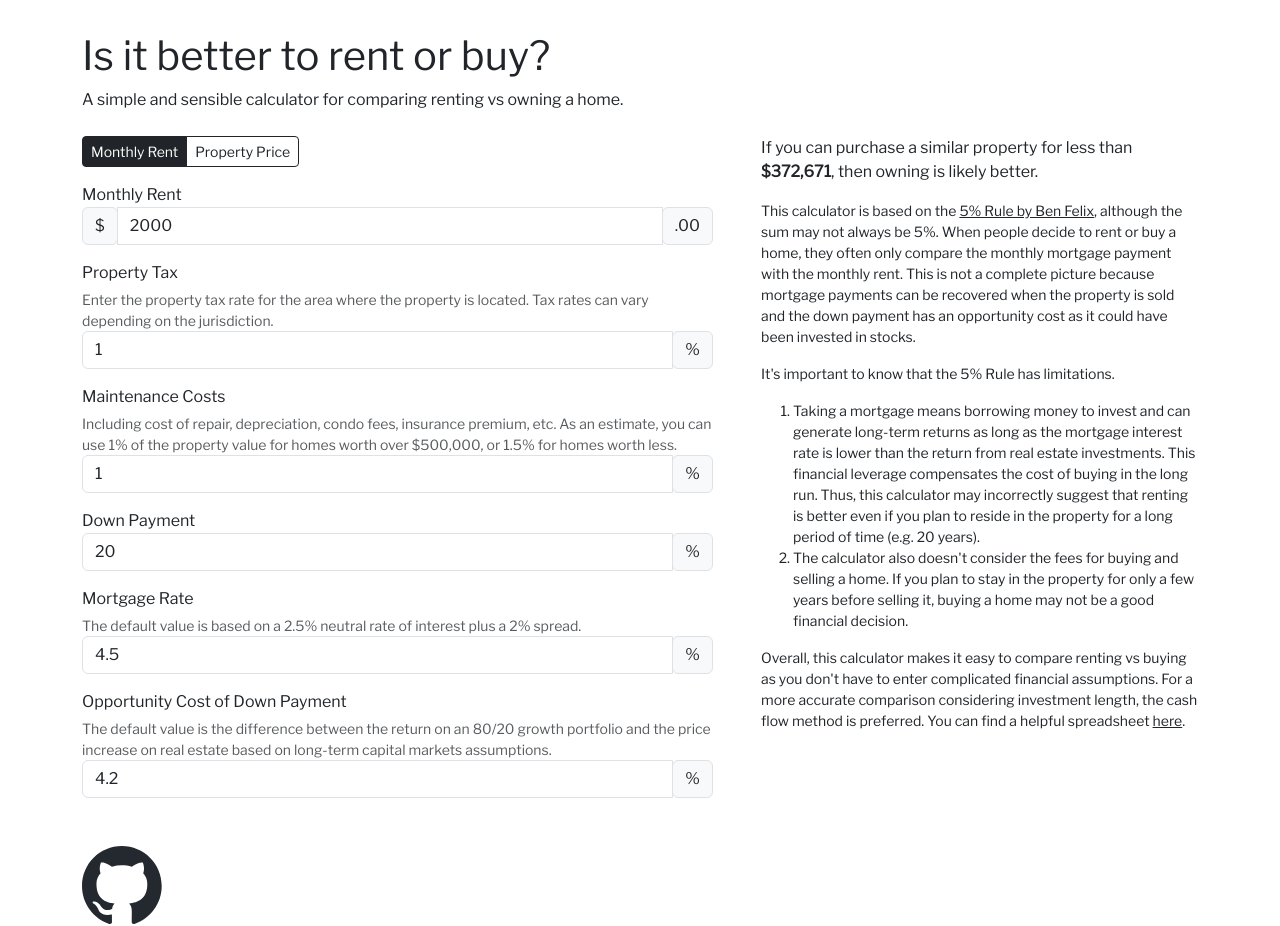
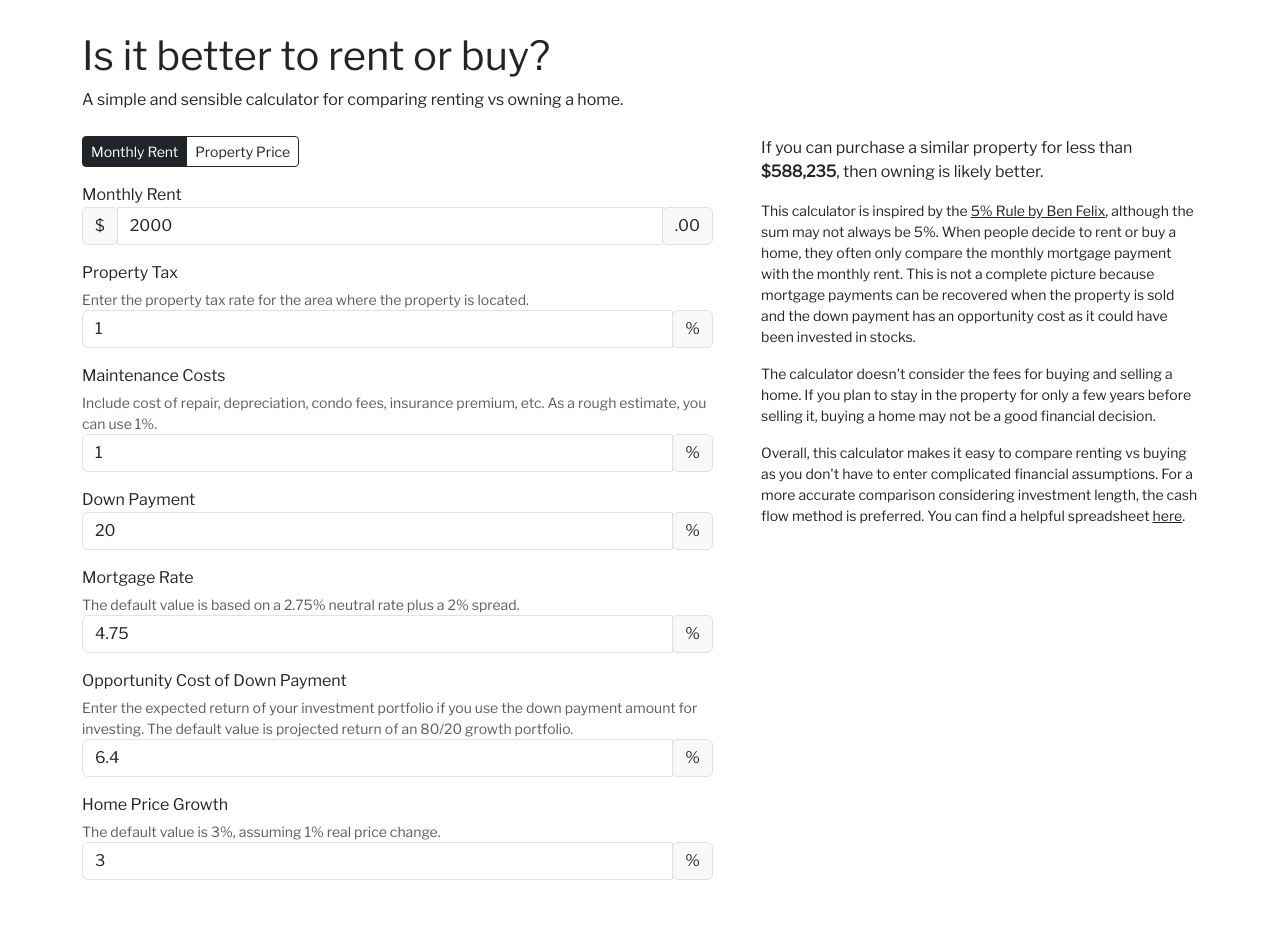
Before and after one commit to low-earth-orbit/rent-vs-buy, a React (Create React App) app: page / in a window 1280 px wide. Shown: the top 926 px of the page. Built offline with nearby package versions, Linux system fonts and the light colour scheme.

Commit message:
Update default values & fix an error in calculation

```diff
--- a/src/components/Layout/Main.jsx
+++ b/src/components/Layout/Main.jsx
@@ -8,9 +8,10 @@
   const [propertyTax, setPropertyTax] = useState(1.0);
   const [maintenanceCosts, setMaintenanceCosts] = useState(1.0);
   const [downPayment, setDownPayment] = useState(20);
-  const [mortgageRate, setMortgageRate] = useState(4.5);
+  const [mortgageRate, setMortgageRate] = useState(4.75);
   const [opportunityCostOfDownPayment, setOpportunityCostOfDownPayment] =
-    useState(4.2);
+    useState(6.4);
+  const [homePriceGrowth, setHomePriceGrowth] = useState(3);
 
   const calculateFairPrice = (
     rent,
@@ -60,7 +61,8 @@
   ) => {
     const capitalCost =
       (opportunityCostOfDownPayment / 100) * (downPayment / 100) +
-      (mortgageRate / 100) * (1 - downPayment / 100);
+      (mortgageRate / 100) * (1 - downPayment / 100) -
+      homePriceGrowth / 100;
     const costOfOwning =
       capitalCost + propertyTax / 100 + maintenanceCosts / 100;
     return costOfOwning;
@@ -109,11 +111,7 @@
           <form id="form">
             {isRentSelected ? (
               <div className="form-group">
-                <label
-                  htmlFor="rent"
-                >
-                  Monthly Rent
-                </label>
+                <label htmlFor="rent">Monthly Rent</label>
                 <div className="input-group mb-3">
                   <div className="input-group-prepend">
                     <span className="input-group-text">$</span>
@@ -137,11 +135,7 @@
               </div>
             ) : (
               <div className="form-group">
-                <label
-                  htmlFor="price"
-                >
-                  Property Price
-                </label>
+                <label htmlFor="price">Property Price</label>
                 <div className="input-group mb-3">
                   <div className="input-group-prepend">
                     <span className="input-group-text">$</span>
@@ -164,14 +158,10 @@
               </div>
             )}
             <div className="form-group">
-              <label
-                htmlFor="propertyTax"
-              >
-                Property Tax
-              </label>
+              <label htmlFor="propertyTax">Property Tax</label>
               <div id="propertyTaxHelp" className="form-text">
                 Enter the property tax rate for the area where the property is
-                located. Tax rates can vary depending on the jurisdiction.
+                located.
               </div>
               <div className="input-group mb-3">
                 <input
@@ -191,13 +181,10 @@
               </div>
             </div>
             <div className="form-group">
-              <label
-                htmlFor="maintenanceCosts"
-              >
-                Maintenance Costs
-              </label>
+              <label htmlFor="maintenanceCosts">Maintenance Costs</label>
               <div id="maintenanceCostsHelp" className="form-text">
-                Including cost of repair, depreciation, condo fees, insurance premium, etc. As an estimate, you can use 1% of the property value for homes worth over $500,000, or 1.5% for homes worth less.
+                Include cost of repair, depreciation, condo fees, insurance
+                premium, etc. As a rough estimate, you can use 1%.
               </div>
               <div className="input-group mb-3">
                 <input
@@ -217,11 +204,7 @@
               </div>
             </div>
             <div className="form-group">
-              <label
-                htmlFor="downPayment"
-              >
-                Down Payment
-              </label>
+              <label htmlFor="downPayment">Down Payment</label>
               <div className="input-group mb-3">
                 <input
                   id="downPayment"
@@ -241,14 +224,10 @@
               </div>
             </div>
             <div className="form-group">
-              <label
-                htmlFor="mortgageRate"
-              >
-                Mortgage Rate
-              </label>
+              <label htmlFor="mortgageRate">Mortgage Rate</label>
               <div id="mortgageRateHelp" className="form-text">
-                The default value is based on a 2.5% neutral rate of interest
-                plus a 2% spread.
+                The default value is based on a 2.75% neutral rate plus a 2%
+                spread.
               </div>
               <div className="input-group mb-3">
                 <input
@@ -267,14 +246,13 @@
               </div>
             </div>
             <div className="form-group">
-              <label
-                htmlFor="opportunityCostOfDownPayment"
-              >
+              <label htmlFor="opportunityCostOfDownPayment">
                 Opportunity Cost of Down Payment
               </label>
               <div id="opportunityCostOfDownPayment" className="form-text">
-                The default value is the difference between the return on an 80/20 growth portfolio and the price increase on real
-                estate based on long-term capital markets assumptions.
+                Enter the expected return of your investment portfolio if you
+                use the down payment amount for investing. The default value is
+                projected return of an 80/20 growth portfolio.
               </div>
               <div className="input-group mb-3">
                 <input
@@ -287,6 +265,27 @@
                   value={opportunityCostOfDownPayment}
                   placeholder="Enter the opportunity cost of down payment"
                   aria-label="Enter the opportunity cost of down payment"
+                  step="0.1"
+                />
+                <div className="input-group-append">
+                  <span className="input-group-text">%</span>
+                </div>
+              </div>
+            </div>
+            <div className="form-group">
+              <label htmlFor="homePriceGrowth">Home Price Growth</label>
+              <div id="homePriceGrowth" className="form-text">
+                The default value is 3%, assuming 1% real price change.
+              </div>
+              <div className="input-group mb-3">
+                <input
+                  id="homePriceGrowth"
+                  type="number"
+                  className="form-control"
+                  onChange={(event) => setHomePriceGrowth(event.target.value)}
+                  value={homePriceGrowth}
+                  placeholder="Enter the expected growth of home price"
+                  aria-label="Enter the expected growth of home price"
                   step="0.1"
                 />
                 <div className="input-group-append">
@@ -335,7 +334,7 @@
           <div id="Method">
             <small>
               <p>
-                This calculator is based on the{" "}
+                This calculator is inspired by the{" "}
                 <a
                   href="https://www.pwlcapital.com/rent-or-own-your-home-5-rule/"
                   title="Learn more about the 5% Rule by Ben Felix"
@@ -352,24 +351,12 @@
                 sold and the down payment has an opportunity cost as it could
                 have been invested in stocks.
               </p>
-              <p>It's important to know that the 5% Rule has limitations.</p>
-              <ol>
-                <li>
-                  Taking a mortgage means borrowing money to invest and can
-                  generate long-term returns as long as the mortgage interest
-                  rate is lower than the return from real estate investments.
-                  This financial leverage compensates the cost of buying in the
-                  long run. Thus, this calculator may incorrectly suggest that
-                  renting is better even if you plan to reside in the property
-                  for a long period of time (e.g. 20 years).
-                </li>
-                <li>
-                  The calculator also doesn't consider the fees for buying and
-                  selling a home. If you plan to stay in the property for only a
-                  few years before selling it, buying a home may not be a good
-                  financial decision.
-                </li>
-              </ol>
+              <p>
+                The calculator doesn't consider the fees for buying and selling
+                a home. If you plan to stay in the property for only a few years
+                before selling it, buying a home may not be a good financial
+                decision.
+              </p>
               <p>
                 Overall, this calculator makes it easy to compare renting vs
                 buying as you don't have to enter complicated financial
```
